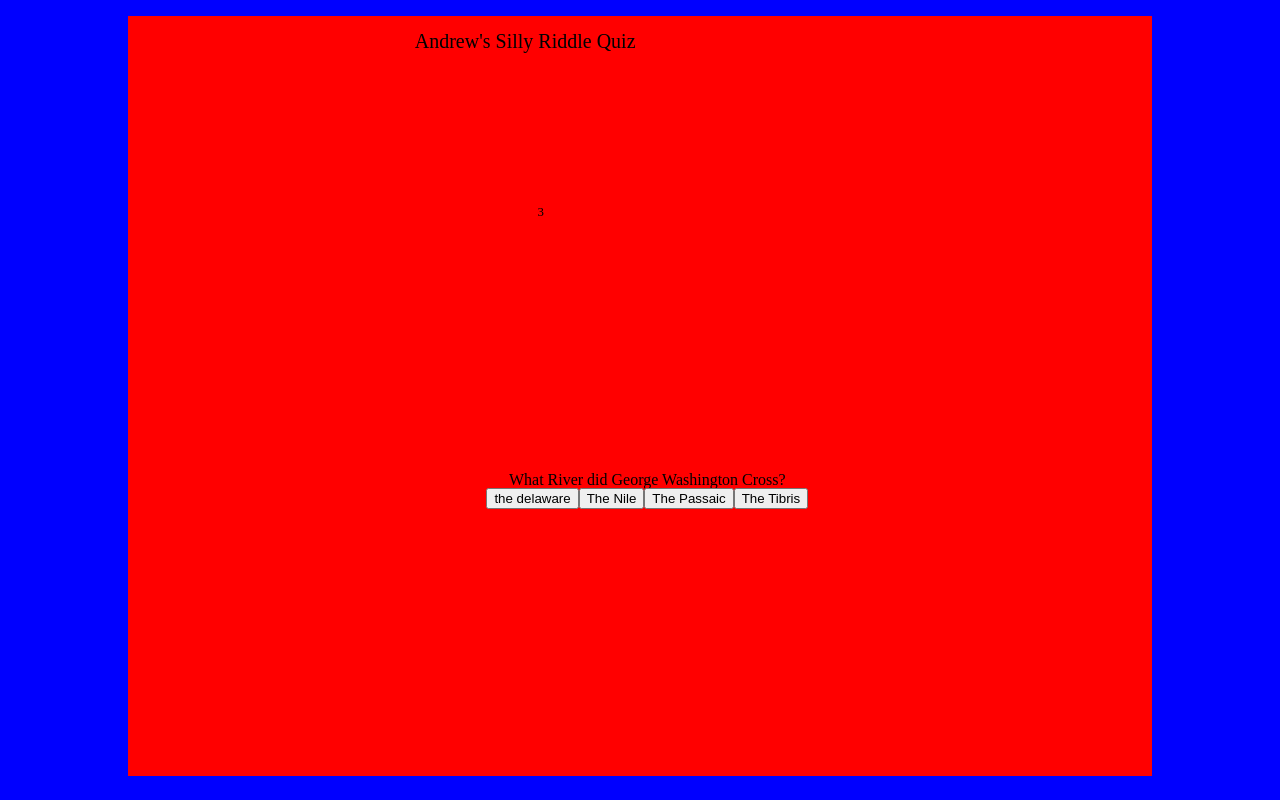
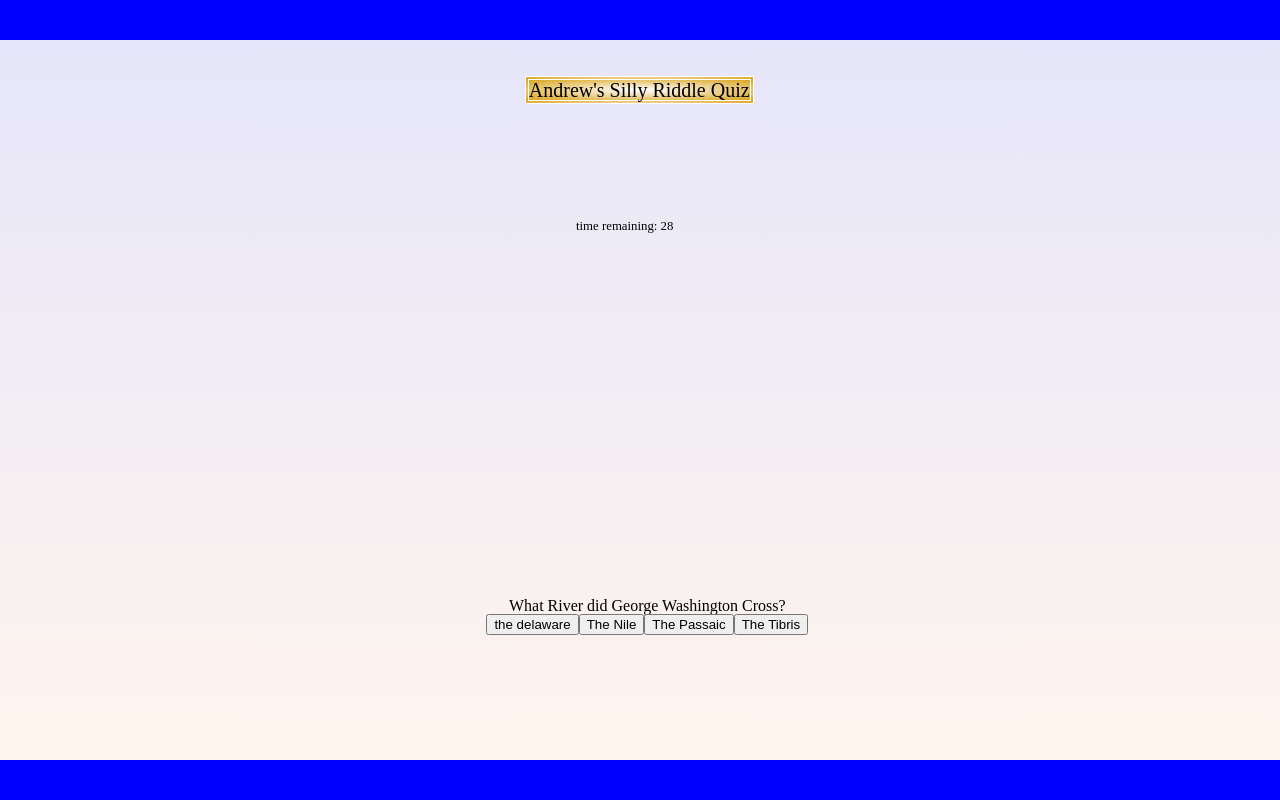
Before and after one commit to siricoa94/TriviaGame, a plain HTML site: page index.html in a window 1280 px wide. Both pictures are taken after a click on the button "Start". Drawn offline with nearby package versions, Linux system fonts and the light colour scheme.

Commit message:
added some css changes, got reset counter to count down from 30 properly, although the display needs work. still cannot get right answer to respond

```diff
--- a/assets/css/style.css
+++ b/assets/css/style.css
@@ -6,25 +6,26 @@ body {
 }
 #container {
     position: absolute;
-    width: 80%;
-    height: 95%;
-    background-color:red;
-    top: 2%;
-    left: 10%;
+    width: 100%;
+    height: 90%;
+    background-image: repeating-linear-gradient(lavender, seashell);
+    top: 5%;
 }
 #gameTitleContainer {
     position: absolute;
     font-size: 125%;
     text-align: center;
-    left: 28%;
-    top: 2%;
+    left: 41%;
+    top: 5%;
+    border: 4px double white;
+    background-image: radial-gradient(white, goldenrod);
 
 }
 #timeBoard {
     position: absolute;
     font-size: 80%;
     text-align: center;
-    left: 40%;
+    left: 45%;
     top: 25%;
 }
 #question {
@@ -36,8 +37,20 @@ body {
 #questionAnswer {
     position: absolute;
     text-align: center;
-    left: 35%;
+    left: 38%;
     top: 60%;
     height: 40%;
+    align-content: center;
 
 }
+#start {
+    background-color:limegreen;
+    color: white;
+    border:double, white, 4px;
+}
+#startContainer {
+    position: absolute;
+    left: 47%;
+    top: 40%;
+
+}
--- a/assets/javascript/app.js
+++ b/assets/javascript/app.js
@@ -25,7 +25,8 @@ var questions = [{
     correctAnswer: "the sahara",
 },
 {
-    question: "Walk ten miles south, ten miles west, and ten miles north. You end up in the same location that you started in, where are you?",
+    question: "Walk ten miles south, ten miles west, and ten miles north."+"<br>"+
+    "You end up in the same location that you started in, where are you?",
     answers: ["andy's house","the north pole","the equator","area 51"],
     correctAnswer: "the north pole",
 }];
@@ -33,13 +34,13 @@ var questions = [{
 var game = {
     questions:questions,
     currentQuestion:0,
-    counter: 5,
+    counter: 30,
     correct:0,
     incorrect:0,
     unanswered: 0,
     countdown: function(){
         game.counter--;
-        $("#timeLapse").html(game.counter);
+        $("#timeLapse").html("time remaining: " + game.counter);
         if(game.counter<=0){
             console.log("Time up!")
             game.timeUp();
@@ -48,6 +49,7 @@ var game = {
     },
     loadQuestion: function(){
         timer = setInterval(game.countdown, 1000);
+
         $("#questionAnswer").html("<h2>"+questions[game.currentQuestion].question+"</h2>");
         for(var i=0; i<questions[game.currentQuestion].answers.length;i++){
             $("#questionAnswer").append('<button class="answer-button" id="button'
@@ -58,7 +60,7 @@ var game = {
     },
     nextQuestion: function(){
         game.counter = 30;
-        $("#timeLapse").html(game.counter);
+        $("#timeLapse").html("time remaining: " + game.counter);
         game.currentQuestion++;
         game.loadQuestion();
 
@@ -126,7 +128,7 @@ var game = {
     },
     reset: function(){
         game.currentQuestion = 0;
-        game.counter = 0;
+        game.counter = 30;
         game.correct= 0;
         game.incorrect = 0;
         game.unanswered = 0;
--- a/index.html
+++ b/index.html
@@ -13,13 +13,15 @@
 <body>
     <div id="container">
         <div id="gameTitleContainer">
-            <button id="start">Start</button>
             <h1 id="gameTitle">Andrew's Silly Riddle Quiz</h1>
 
         </div>
         <div id="timeBoard">
             <h2 id="timeLapse"></h2>
 
+        </div>
+        <div id="startContainer">
+                <button id="start">Start</button>
         </div>
         <div id="question">
 
```
